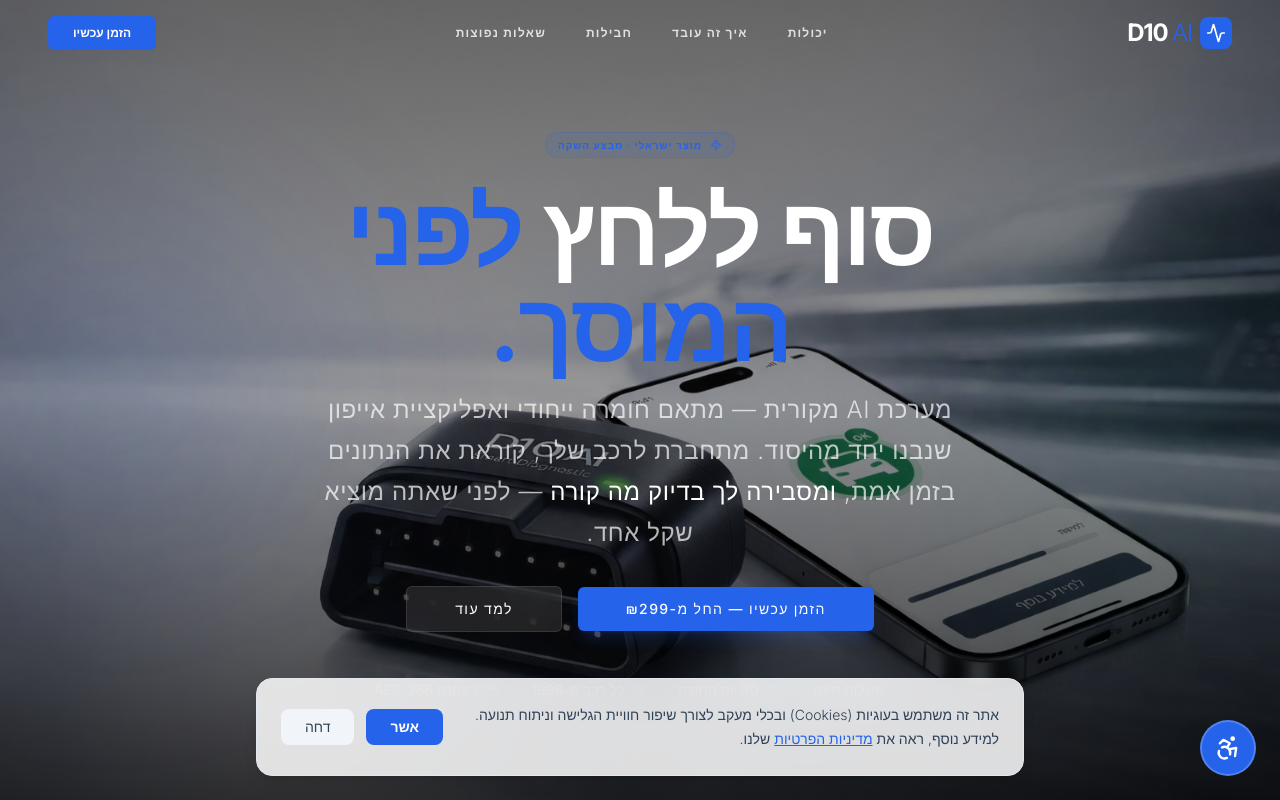
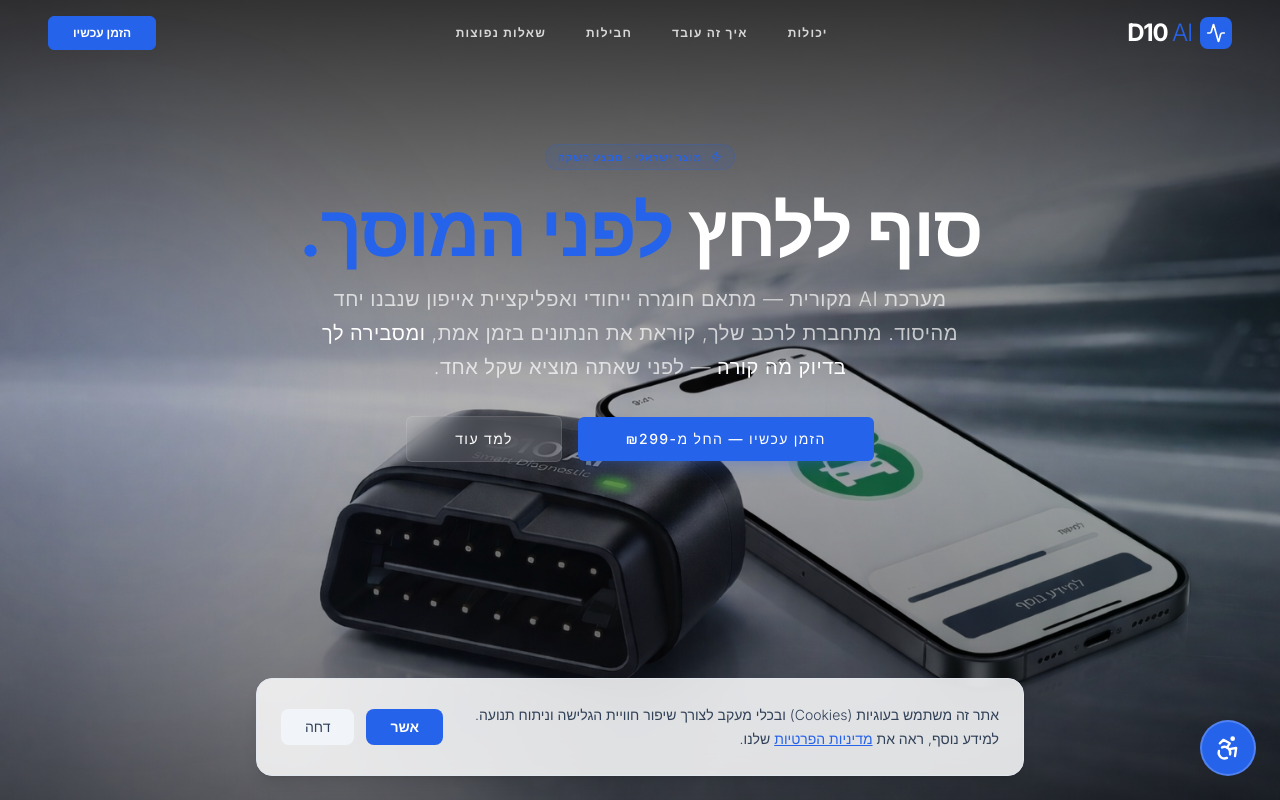
Before and after one commit to ba8080/d10, a React (Vite) app: page / in a window 1280 px wide. Shown: the top 800 px of the page. Built offline with nearby package versions, Linux system fonts and the light colour scheme.

Commit message:
Hero: product image with text synced to top, product visible below

```diff
--- a/src/App.tsx
+++ b/src/App.tsx
@@ -187,22 +187,24 @@ const Navbar = () => {
 
 const Hero = () => {
   return (
-    <section className="relative min-h-[100svh] flex flex-col items-center justify-center pt-24 pb-16 overflow-hidden" dir="rtl">
+    <section className="relative min-h-[100svh] flex flex-col overflow-hidden" dir="rtl">
       {/* Background Image & Overlay */}
       <div className="absolute inset-0 z-0">
         <img
           src="/hero-product.jpg"
           alt="D10 AI Smart Diagnostic Device"
-          className="w-full h-full object-cover"
+          className="w-full h-full object-cover object-center"
         />
-        <div className="absolute inset-0 bg-gradient-to-b from-black/60 via-black/40 to-black/80 z-10" />
+        {/* Top: dark for text readability. Center/bottom: lighter to reveal product */}
+        <div className="absolute inset-0 bg-gradient-to-b from-black/80 via-black/30 to-black/60 z-10" />
 
         {/* Animated Glows */}
         <div className="absolute top-1/4 -left-20 w-96 h-96 bg-primary/20 blur-[120px] rounded-full animate-pulse z-20" />
         <div className="absolute bottom-1/4 -right-20 w-96 h-96 bg-accent/10 blur-[120px] rounded-full animate-pulse delay-1000 z-20" />
       </div>
 
-      <div className="container mx-auto px-6 relative z-10 text-center flex flex-col items-center">
+      {/* Text content — positioned at top */}
+      <div className="container mx-auto px-6 relative z-10 text-center flex flex-col items-center pt-28 md:pt-36">
         <motion.div
           initial={{ opacity: 0, y: 30 }}
           animate={{ opacity: 1, y: 0 }}
@@ -212,20 +214,19 @@ const Hero = () => {
           <div className="inline-flex items-center gap-2 px-3 py-1 rounded-full bg-primary/10 border border-primary/20 text-primary text-[10px] font-bold uppercase tracking-widest mb-4 md:mb-6">
             <Zap size={12} /> מוצר ישראלי · מבצע השקה
           </div>
-          <h1 className="text-4xl sm:text-5xl md:text-8xl font-bold text-white mb-4 tracking-tight">
+          <h1 className="text-4xl sm:text-5xl md:text-7xl font-bold text-white mb-4 tracking-tight">
             סוף ללחץ <span className="text-primary">לפני המוסך.</span>
           </h1>
-          <p className="text-base md:text-2xl text-white/70 font-light tracking-wide mb-6 md:mb-8 max-w-2xl mx-auto px-2">
+          <p className="text-sm md:text-xl text-white/70 font-light tracking-wide mb-6 md:mb-8 max-w-2xl mx-auto px-2">
             מערכת AI מקורית — מתאם חומרה ייחודי ואפליקציית אייפון שנבנו יחד מהיסוד. מתחברת לרכב שלך, קוראת את הנתונים בזמן אמת, <span className="text-white">ומסבירה לך בדיוק מה קורה</span> — לפני שאתה מוציא שקל אחד.
           </p>
         </motion.div>
-      </div>
 
         <motion.div
           initial={{ opacity: 0, y: 30 }}
           animate={{ opacity: 1, y: 0 }}
           transition={{ duration: 1, delay: 0.3, ease: [0.16, 1, 0.3, 1] }}
-        className="container mx-auto px-6 relative z-10 flex flex-col sm:flex-row items-center justify-center gap-3 sm:gap-4"
+          className="flex flex-col sm:flex-row items-center justify-center gap-3 sm:gap-4"
         >
           <a
             href="https://pay.hyp.co.il/cgi-bin/yaadpay/yaadpay3ds.pl?Amount=299&Coin=1&FixTash=False&Info=D10AI&Masof=4502254941&MoreData=True&PageLang=HEB&Postpone=False&Pritim=True&ShowEngTashText=True&Tash=1&UTF8out=True&action=pay&freq=1&heshDesc=%5BD10AI~D10AI~1~299%5D&sendemail=True&tmp=3&signature=0994d7892e98fc94bc6b7ed74da8b493199690c2fb39d11d58cbd9724d4d989c"
@@ -239,12 +240,17 @@ const Hero = () => {
             למד עוד
           </a>
         </motion.div>
-
+      </div>
+
+      {/* Spacer — lets the product image in the photo breathe */}
+      <div className="flex-grow" />
+
+      {/* Trust badges — at bottom */}
       <motion.div
         initial={{ opacity: 0 }}
         animate={{ opacity: 1 }}
         transition={{ duration: 1, delay: 0.8 }}
-        className="container mx-auto px-6 relative z-10 flex flex-wrap justify-center gap-4 md:gap-8 mt-8 md:mt-12"
+        className="container mx-auto px-6 relative z-10 flex flex-wrap justify-center gap-4 md:gap-8 pb-10 md:pb-14"
       >
         {[
           { icon: <Check size={14} />, text: "משלוח חינם" },
@@ -252,14 +258,14 @@ const Hero = () => {
           { icon: <ShieldCheck size={14} />, text: "כל רכב מ-1996" },
           { icon: <Lock size={14} />, text: "הצפנת AES-256" },
         ].map((item, i) => (
-          <div key={i} className="flex items-center gap-2 text-white/50 text-xs md:text-sm font-medium">
+          <div key={i} className="flex items-center gap-2 text-white/60 text-xs md:text-sm font-medium backdrop-blur-sm bg-black/20 px-3 py-1.5 rounded-full">
             <span className="text-primary">{item.icon}</span>
             {item.text}
           </div>
         ))}
       </motion.div>
 
-      <div className="absolute bottom-6 left-1/2 -translate-x-1/2 animate-bounce text-white/30">
+      <div className="absolute bottom-6 left-1/2 -translate-x-1/2 animate-bounce text-white/30 z-10">
         <ChevronDown size={32} strokeWidth={1} />
       </div>
     </section>
```
Lines whose indentation alone changed are shown as unchanged.
